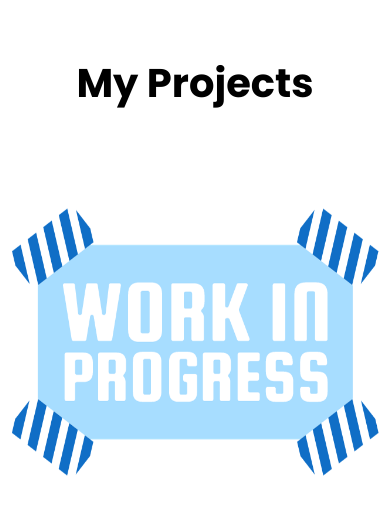
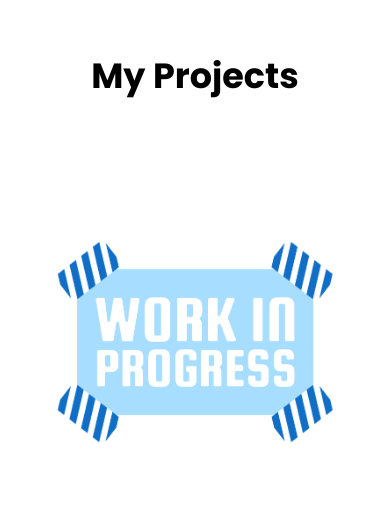
Before and after one commit to CarlosT25-png/marianne-gallo-portafolio, a Next.js app: page / in a window 390 px wide. Shown: the part 4020-4534 px from the top of the page. Built offline with nearby package versions, Linux system fonts and the light colour scheme.

Commit message:
fix responsive my projects

```diff
--- a/components/main/MyProjects.module.css
+++ b/components/main/MyProjects.module.css
@@ -28,3 +28,13 @@
   transform: translate(-50%, -50%);
   height: 60rem;
 }
+
+@media (width < 768px){
+  .title{
+    font-size: 3.5rem;
+  }
+
+  .img{
+    height: 45rem;
+  }
+}
```
